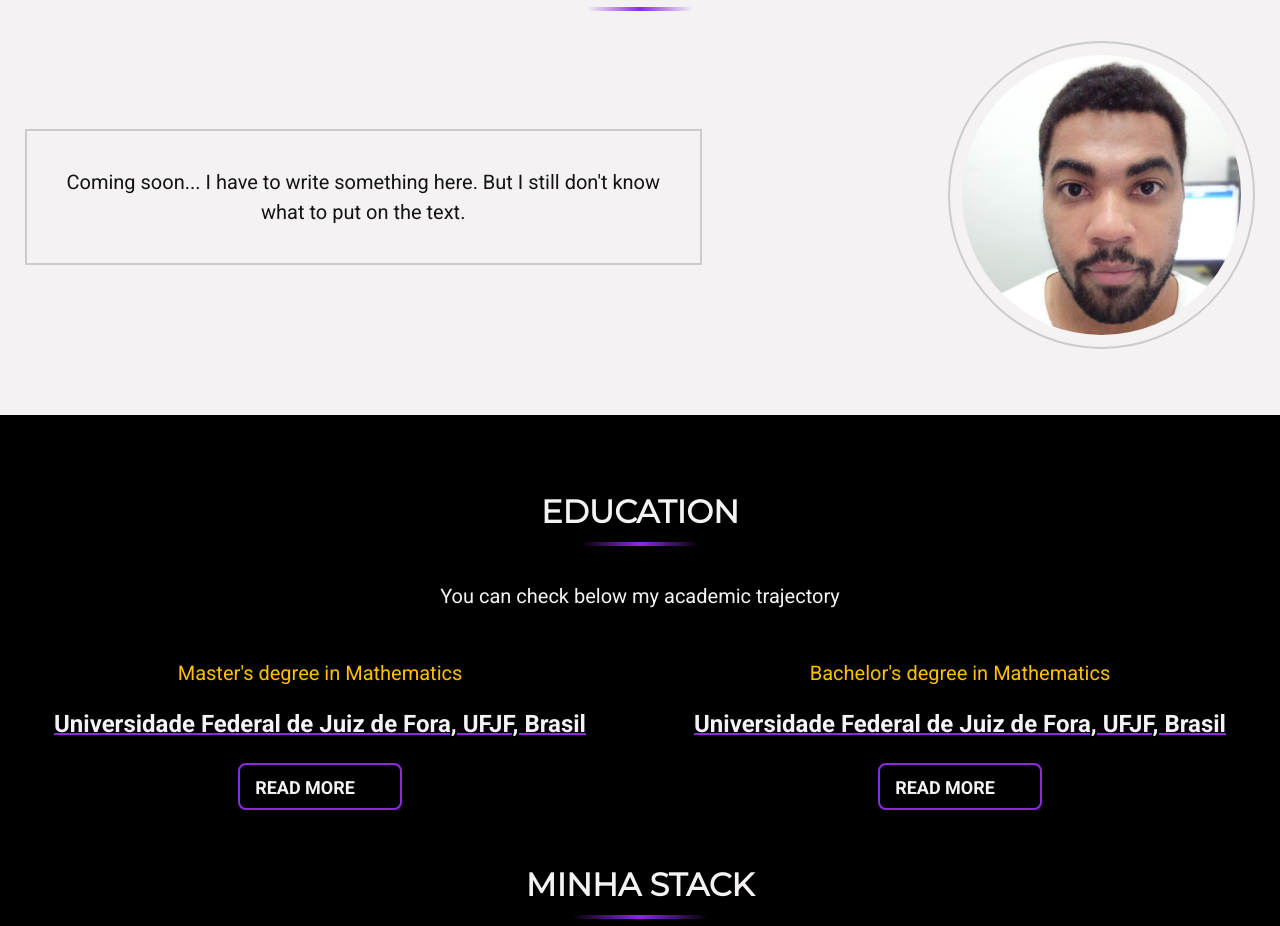
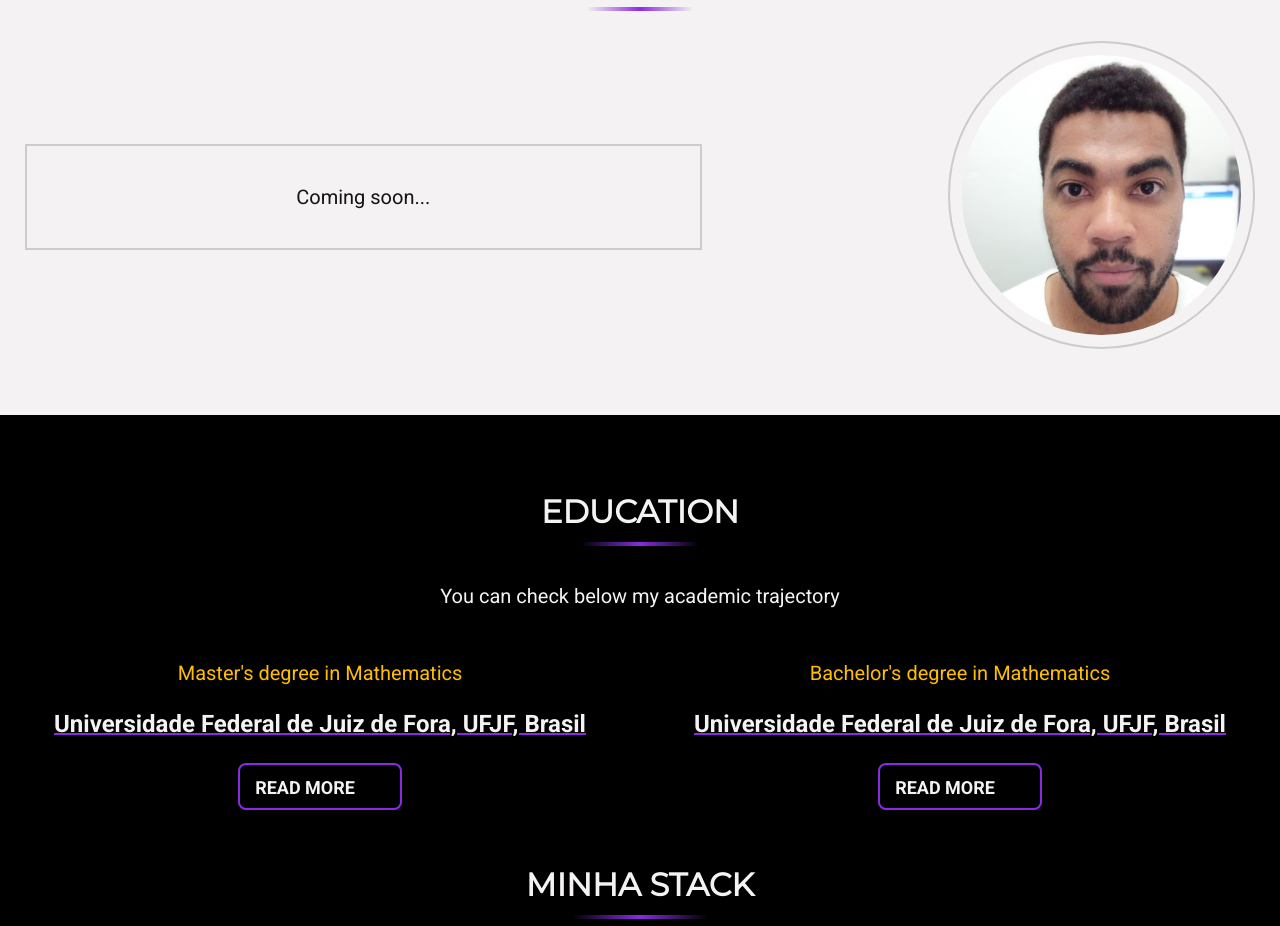
Before and after one commit to yapeansa/yago, a React (Vite) app: page / in a window 1280 px wide. Shown: the part 920-1846 px from the top of the page. Built offline with nearby package versions, Linux system fonts and the light colour scheme; no server answers; some icons are missing.

Commit message:
Coming soon...

```diff
--- a/src/pages/About/index.jsx
+++ b/src/pages/About/index.jsx
@@ -18,7 +18,7 @@ const About = () => {
                     <div className="text-intro">
                         <p>
                             {/* Olá, meu nome é <strong className="estilizado">Yago</strong>. Sou matemático e desenvolvedor web <strong className="estilizado">Front-end</strong> buscando aplicar minhas habilidades e conhecimentos para elaborar soluções para diversos problemas relacionados a tecnologia. Autodidata e vindo de um ambiente que valoriza a pesquisa, prezo pela evolução constante dos meus conhecimentos e por compartilhar os mesmos com as pessoas ao meu redor. */}
-                            Coming soon... I have to write something here. But I still don't know what to put on the text.
+                            Coming soon...
                         </p>
                     </div>
                     <div className="minha-foto">
```
